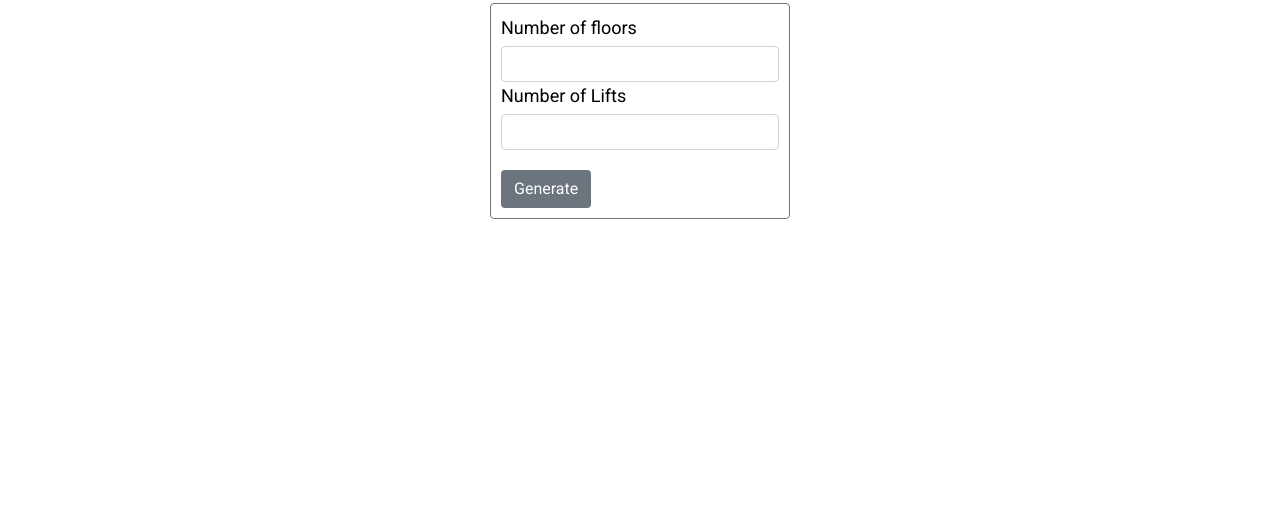
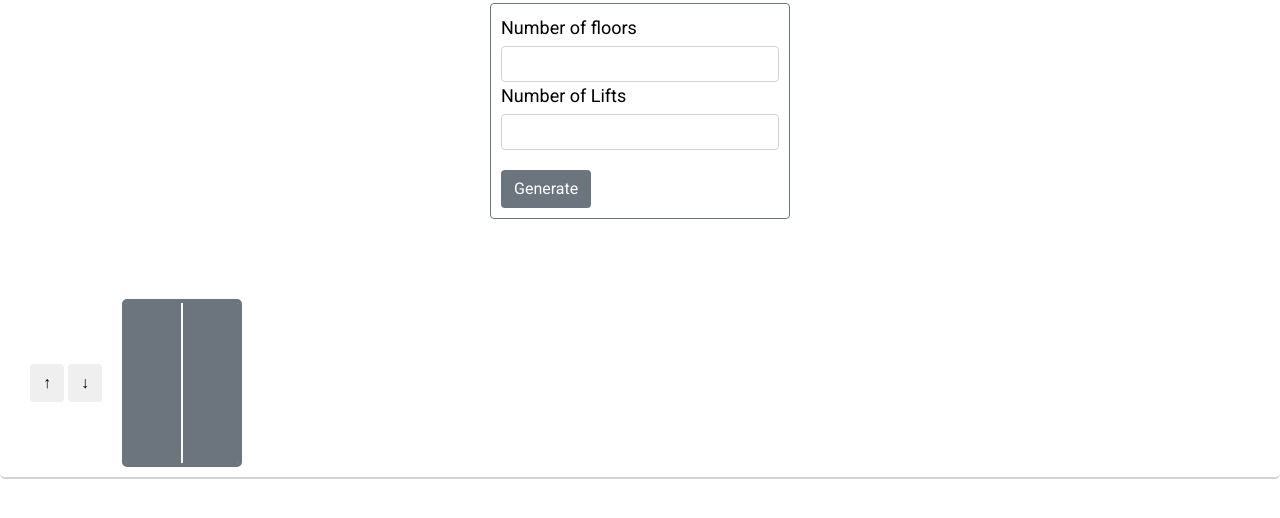
Before and after one commit to aishwarya-mali/lift-simulation, a plain HTML site: page index.html in a window 1280 px wide. Shown: the part 70-588 px from the top of the page. Drawn offline with Linux system fonts and the light colour scheme.

Commit message:
[LS] UI part for lift and floor

```diff
--- a/index.html
+++ b/index.html
@@ -1,5 +1,6 @@
 <!DOCTYPE html>
 <html lang="en">
+
 <head>
     <meta charset="UTF-8">
     <meta http-equiv="X-UA-Compatible" content="IE=edge">
@@ -7,6 +8,7 @@
     <title>RDS Lift Simulation</title>
     <link rel="stylesheet" href="style.css">
 </head>
+
 <body>
     <div class="lift-simulation">
         <h1 class="header">Lift Simulator</h1>
@@ -23,10 +25,30 @@
                         <input type="number" id="lifts" name="lifts">
                     </div>
                 </form>
-                <button class="btn-generate" onclick="(e)=>generateLifts(e)">Generate</button>
+                <button class="btn btn-generate">Generate</button>
             </div>
         </div>
+
+        <div class="floor">
+            <div class="lift-buttons">
+                <button class="btn">
+                    &uarr;
+                </button>
+                <button class="btn">
+                    &darr;
+                </button>
+            </div>
+
+            <div class="lifts">
+                <div class="lift">
+                    <div class="lift-left"></div>
+                    <div class="lift-right"></div>
+                </div>
+            </div>
+        </div>
+
     </div>
     <script src="/script.js"></script>
 </body>
+
 </html>
--- a/style.css
+++ b/style.css
@@ -10,6 +10,24 @@
     padding: 0;
     box-sizing: border-box;
     font-family: 'Roboto', sans-serif;
+}
+
+.btn{
+    display: inline-block;
+    font-weight: 400;
+    line-height: 1.5;
+    text-align: center;
+    text-decoration: none;
+    vertical-align: middle;
+    cursor: pointer;
+    -webkit-user-select: none;
+    -moz-user-select: none;
+    user-select: none;
+    border: 1px solid transparent;
+    padding: 0.375rem 0.75rem;
+    font-size: 1rem;
+    border-radius: 0.25rem;
+    transition: color .15s ease-in-out,background-color .15s ease-in-out,border-color .15s ease-in-out,box-shadow .15s ease-in-out;
 }
 
 .header{
@@ -62,22 +80,49 @@
 }
 
 .btn-generate{
-    display: inline-block;
-    font-weight: 400;
-    line-height: 1.5;
-    text-align: center;
-    text-decoration: none;
-    vertical-align: middle;
-    cursor: pointer;
-    -webkit-user-select: none;
-    -moz-user-select: none;
-    user-select: none;
-    border: 1px solid transparent;
-    padding: 0.375rem 0.75rem;
-    font-size: 1rem;
-    border-radius: 0.25rem;
-    transition: color .15s ease-in-out,background-color .15s ease-in-out,border-color .15s ease-in-out,box-shadow .15s ease-in-out;
     color: var(--white);
     background: var(--grey-bg);
     margin-top: 20px;
 }
+
+.floor{
+    display: flex;
+    align-items: center;
+    height: 180px;
+    margin-top: 80px;
+    padding: 0 30px 10px;
+    border-bottom: 2px solid lightgray;
+    border-radius: 5px;
+}
+
+.lifts{
+    height: 100%;
+}
+
+.lift-buttons{
+    margin-right: 20px;
+}
+
+.lift {
+    height: 100%;
+    width: 120px;
+    border: 4px solid var(--grey-bg);
+    display: flex;
+    align-items: center;
+    border-radius: 5px;
+    overflow: hidden;
+}
+
+.lift-left, .lift-right{
+    height: 100%;
+    width: 50%;
+    background: var(--grey-bg);
+}
+
+.lift-left{
+    margin-right: 1px;
+}
+
+.lift-right{
+    margin-left: 1px;
+}
```
